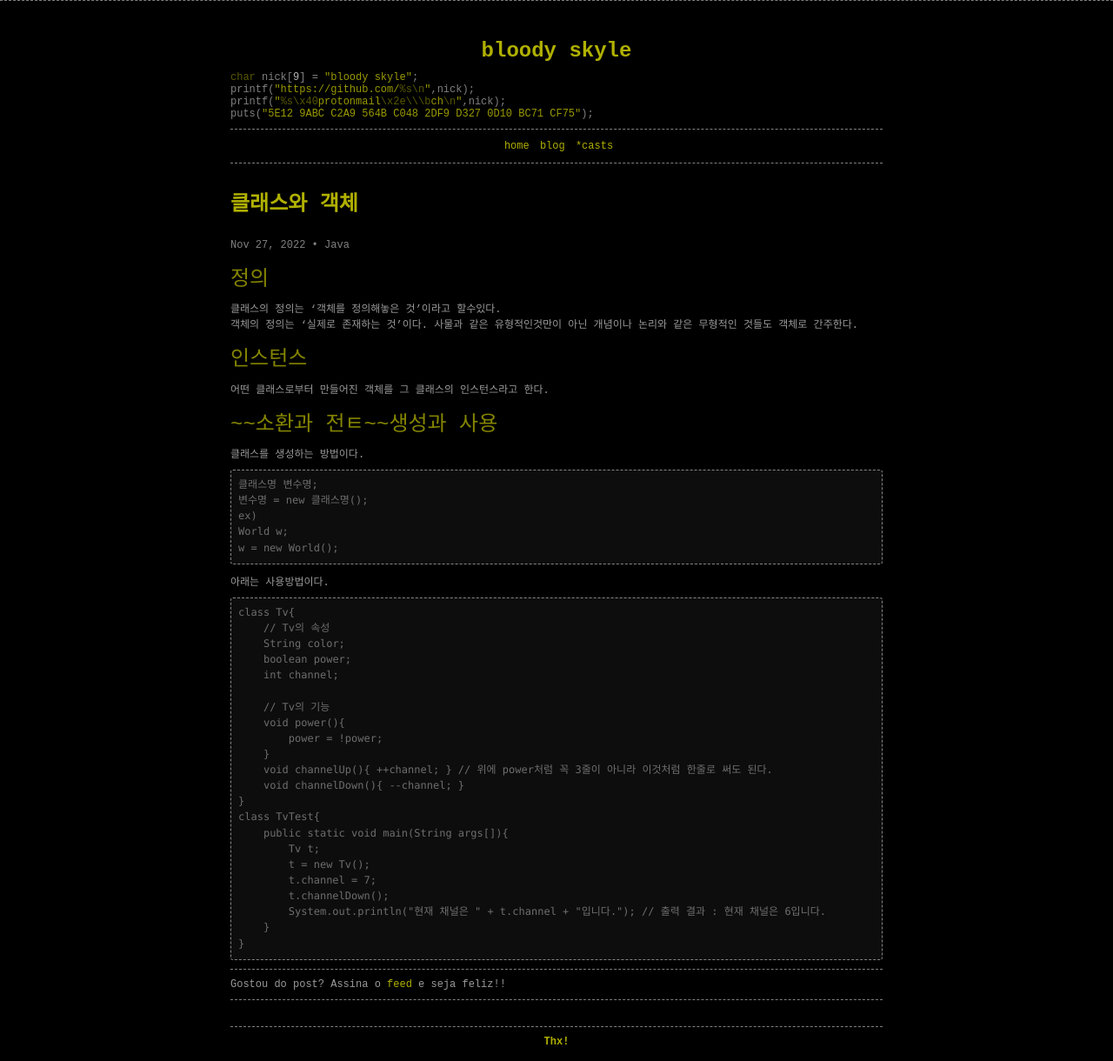
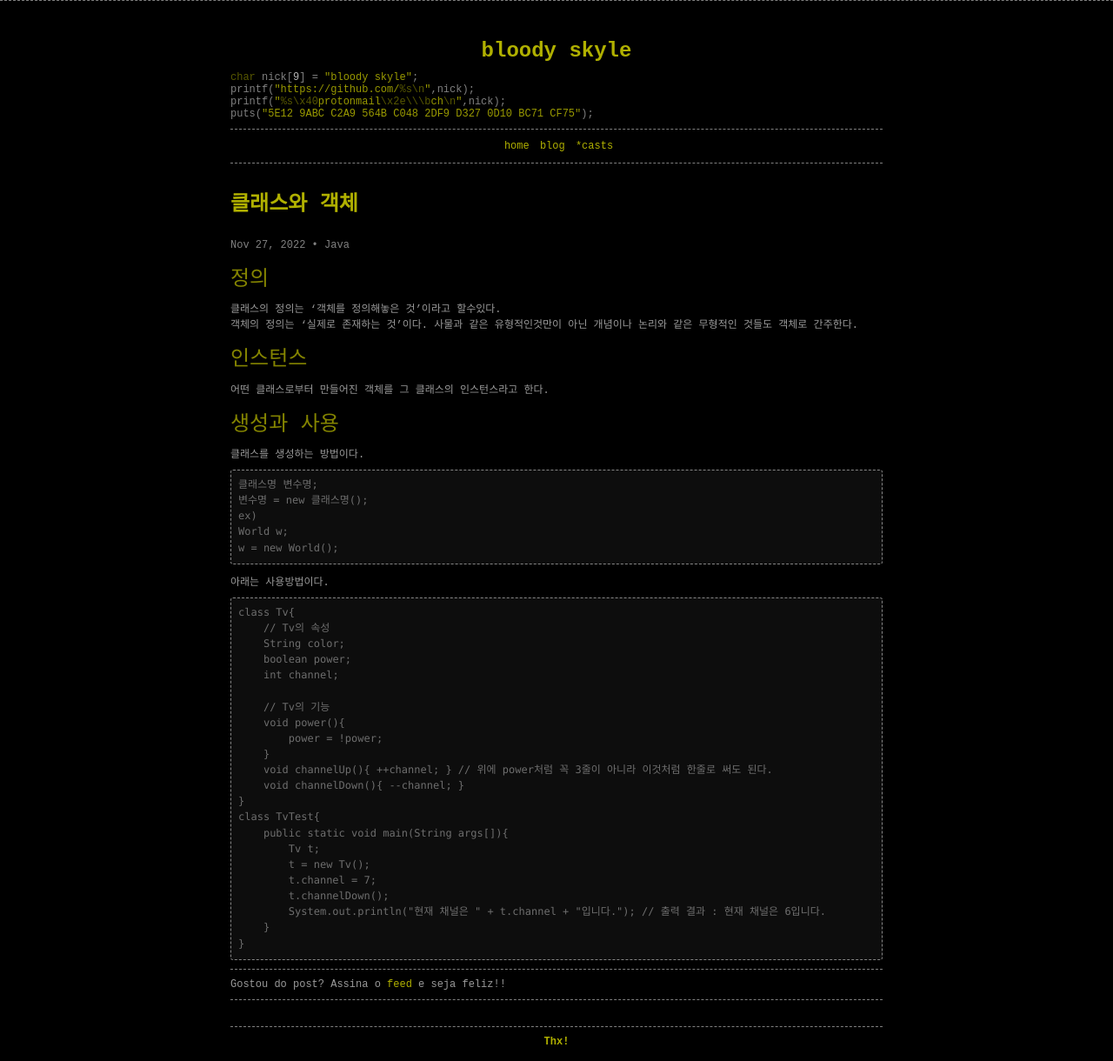
Before and after one commit to bloody-skyle/blog, a Jekyll site: the page built from _posts/2022/2022-11-27-클래스와 객체.md, in a window 1280 px wide. Shown: the whole page at 87% size. Built offline with Jekyll 4.4.1, drawn with Linux system fonts in a browser that asks for light colours; comment, search, counter and statistics services are not loaded.

Commit message:
클래스와 객체 수정

````diff
--- a/_posts/2022/2022-11-27-클래스와 객체.md
+++ b/_posts/2022/2022-11-27-클래스와 객체.md
@@ -15,7 +15,7 @@ tags:
 <h3>인스턴스</h3>
 어떤 클래스로부터 만들어진 객체를 그 클래스의 인스턴스라고 한다.
 
-<h3>~~소환과 전ㅌ~~생성과 사용</h3>
+<h3>생성과 사용</h3>
 클래스를 생성하는 방법이다.
 ```
 클래스명 변수명;
````
